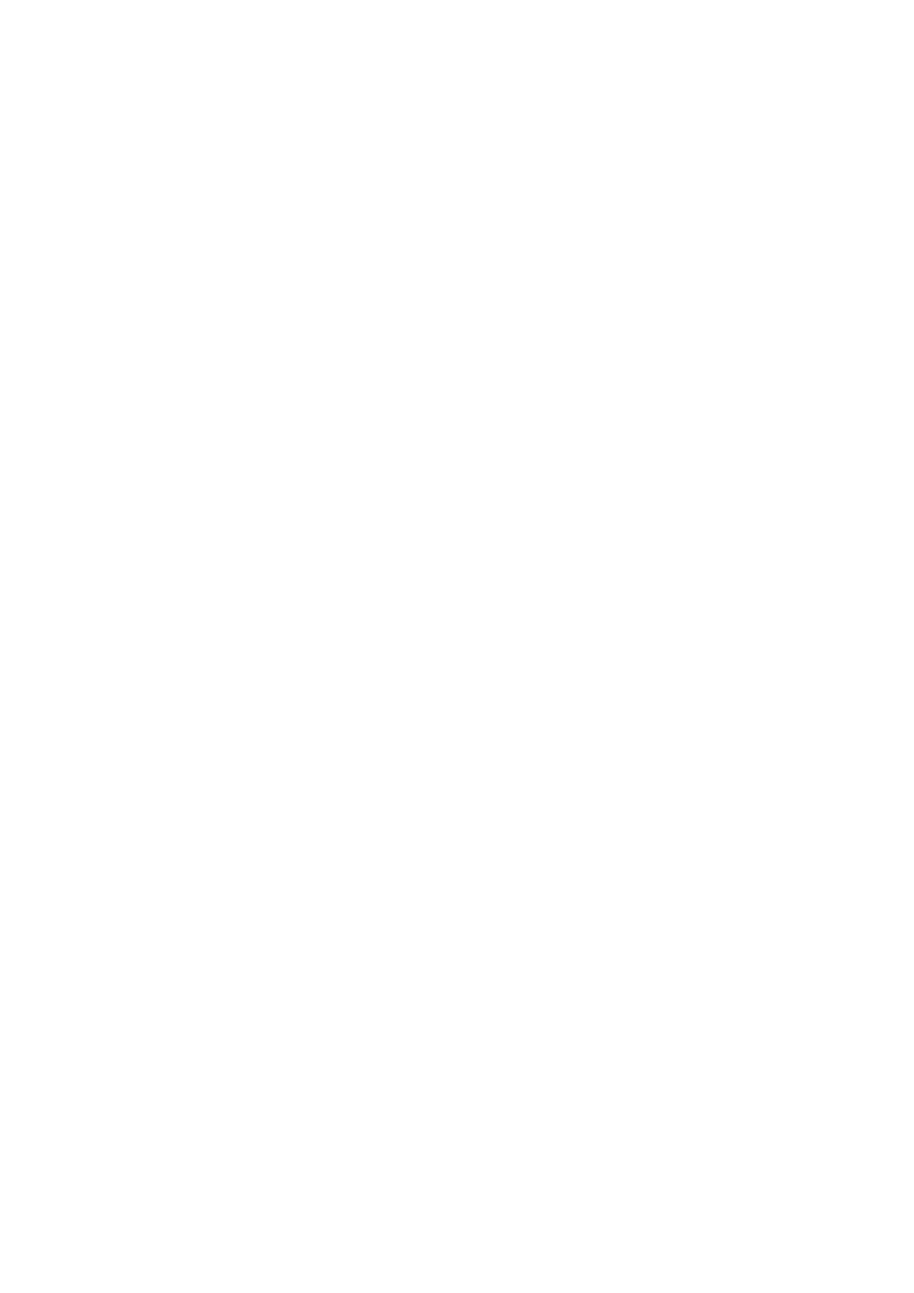
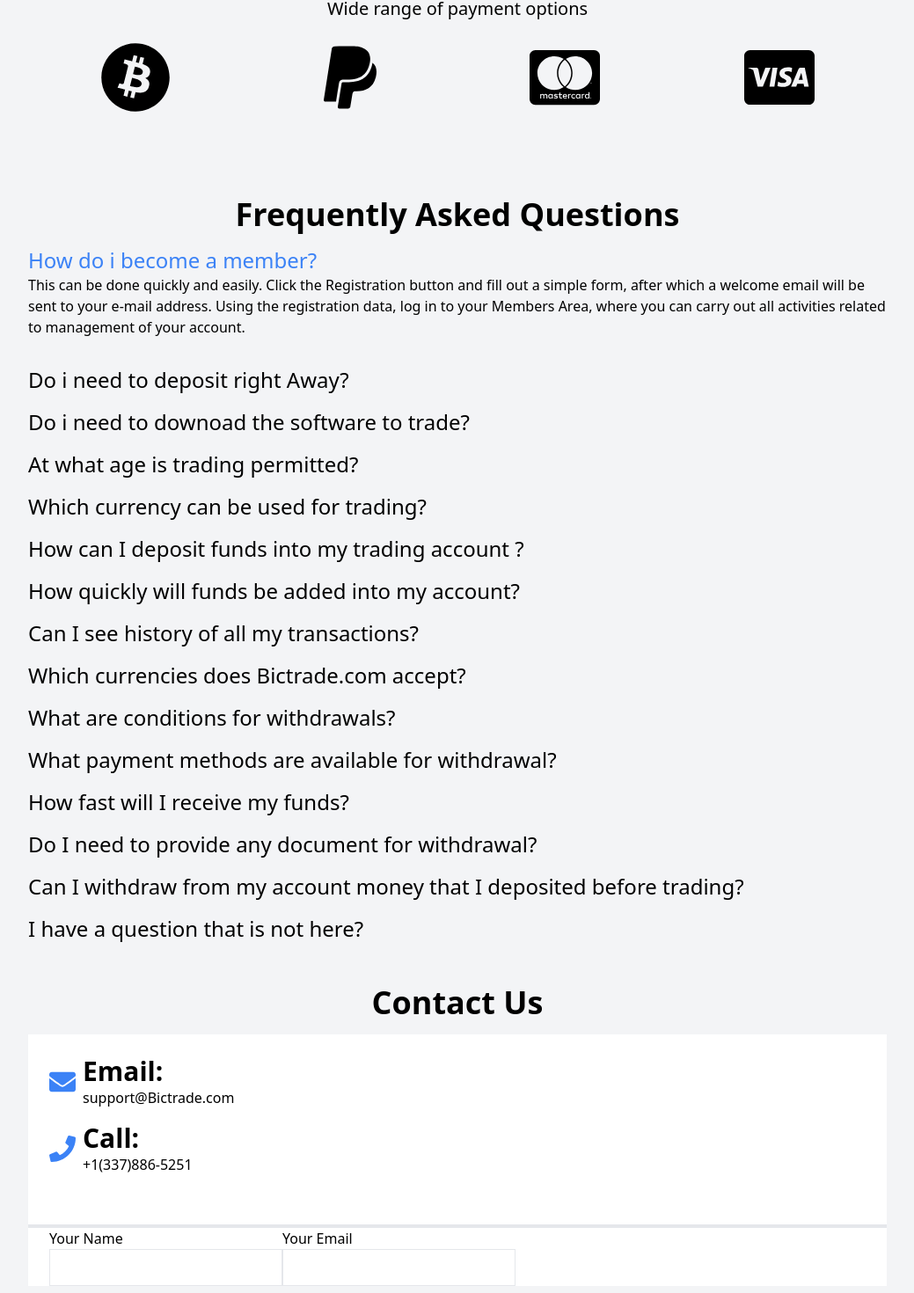
Before and after one commit to boymeetsblockchain/Broker-site, a Next.js app: page / in a window 1280 px wide. Shown: the part 2960-4430 px from the top of the page at 88% size, without its empty margins (120-1159 px from the left). Before the commit the page ends 2892 px from the top, so only its background shows below. Built offline with nearby package versions, Linux system fonts and the light colour scheme.

Commit message:
continued working on the homepage

```diff
--- /dev/null
+++ b/components/Contact.tsx
@@ -0,0 +1,37 @@
+import { FaPhone, FaEnvelope} from "react-icons/fa"
+
+export default function Contact() {
+  return (
+    <div className="flex flex-col my-4 mx-32">
+      <h1 className="text-center text-4xl my-4 font-semibold">Contact Us</h1>
+       <div className="bg-white border-sm w-full p-6 border-b-4">
+        <div className="email flex items-center">
+          <FaEnvelope size={30}className="text-blue-500 mr-2 "/>
+           <div className="email-info">
+            <h1 className="text-3xl font-semibold">Email:</h1>
+            <p>support@Bictrade.com</p>
+           </div>
+        </div>
+        <div className="call flex my-4 items-center mb-8">
+          <FaPhone size={30}className="text-blue-500 mr-2 "/>
+           <div className="email-info">
+            <h1 className="text-3xl font-semibold">Call:</h1>
+            <p>+1(337)886-5251</p>
+           </div>
+        </div>
+       </div>
+        <form  className="bg-white w-full ">
+         <div className="name-eamil flex mx-6">
+         <div className="name">
+            <label htmlFor="Name">Your Name</label>
+            <input type="text" className="block px-4 py-2 border focus:outline-none"/>
+          </div>
+          <div className="email">
+            <label htmlFor="email">Your Email</label>
+            <input type="email" className="block  px-4 py-2 border bg-white w-full  focus:outline-none "/>
+          </div>
+         </div>
+        </form>
+    </div>
+  )
+}
--- /dev/null
+++ b/components/Frequent.tsx
@@ -0,0 +1,28 @@
+
+export default function Frequent() {
+  return (
+    <div className="flex flex-col mx-32 mt-16">
+      <h1 className="text-center text-4xl my-4 hover:text-blue-500 cursor-pointer font-semibold">Frequently Asked Questions</h1>
+        <p className="text-2xl  text-blue-500">How do i become a member?</p>
+        <p>This can be done quickly and easily. Click the Registration button and fill out a simple form, after which a welcome email will be sent to your e-mail address. Using the registration data, log in to your Members Area, where you can carry out all activities related to management of your account.</p>
+        <div className="freq mt-4">
+          <ul>
+          <li className="text-2xl my-4 hover:text-blue-500 cursor-pointer">Do i need to deposit right Away?</li>
+          <li className="text-2xl my-4 hover:text-blue-500 cursor-pointer">Do i need to downoad the software to trade?</li>
+          <li className="text-2xl my-4 hover:text-blue-500 cursor-pointer">At what age is trading permitted?</li>
+           <li className="text-2xl my-4 hover:text-blue-500 cursor-pointer">Which currency can be used for trading?</li>
+           <li className="text-2xl my-4 hover:text-blue-500 cursor-pointer">How can I deposit funds into my trading account ?</li>
+           <li className="text-2xl my-4 hover:text-blue-500 cursor-pointer">How quickly will funds be added into my account?</li>
+           <li className="text-2xl my-4 hover:text-blue-500 cursor-pointer">Can I see history of all my transactions?</li>
+           <li className="text-2xl my-4 hover:text-blue-500 cursor-pointer">Which currencies does Bictrade.com accept?</li>
+           <li className="text-2xl my-4 hover:text-blue-500 cursor-pointer">What are conditions for withdrawals?</li>
+           <li className="text-2xl my-4 hover:text-blue-500 cursor-pointer">What payment methods are available for withdrawal?</li>
+           <li className="text-2xl my-4 hover:text-blue-500 cursor-pointer">How fast will I receive my funds?</li>
+           <li className="text-2xl my-4 hover:text-blue-500 cursor-pointer">Do I need to provide any document for withdrawal?</li>
+           <li className="text-2xl my-4 hover:text-blue-500 cursor-pointer">Can I withdraw from my account money that I deposited before trading?</li>
+           <li className="text-2xl my-4 hover:text-blue-500 cursor-pointer">I have a question that is not here?</li>
+          </ul>
+        </div>
+    </div>
+  )
+}
--- /dev/null
+++ b/components/Payment.jsx
@@ -0,0 +1,15 @@
+import { FaBitcoin, FaPaypal,FaCcMastercard, FaCcVisa} from "react-icons/fa"
+export default function Payment() {
+  return (
+    <div className="flex flex-col justify-center mx-32">
+      <h1 className="text-center text-4xl font-semibold my-2">Payment </h1>
+      <p className="text-center text-xl my-2">Wide range of payment options</p>
+      <div className="icon flex my-4 justify-around">
+        <FaBitcoin size={80} />
+         <FaPaypal size={80} />
+         <FaCcMastercard size={80} />
+         <FaCcVisa size={80} />
+      </div>
+    </div>
+  )
+}
--- a/components/Testimonial.jsx
+++ b/components/Testimonial.jsx
@@ -8,7 +8,7 @@ const Testimonial = () => {
     <div className='py-4'>
         <div className='relative'>
             <div className='bg-gray-200 flex justify-center py-4'>
-                  <Image src={testone} alt width={450} height={200}/>
+                  <Image src={testone} alt='' width={450} height={200}/>
             </div>
         </div>
     </div>
--- a/package.json
+++ b/package.json
@@ -9,6 +9,10 @@
     "lint": "next lint"
   },
   "dependencies": {
+    "@fortawesome/fontawesome-svg-core": "^6.2.1",
+    "@fortawesome/free-regular-svg-icons": "^6.2.1",
+    "@fortawesome/free-solid-svg-icons": "^6.2.1",
+    "@fortawesome/react-fontawesome": "^0.2.0",
     "@types/node": "18.11.9",
     "@types/react": "18.0.25",
     "@types/react-dom": "18.0.9",
--- a/pages/index.tsx
+++ b/pages/index.tsx
@@ -6,6 +6,9 @@ import Process from "../components/Process"
 import { useContextState } from "../context/context"
 import Objectives from "../components/Objectives"
 import Testimonial from "../components/Testimonial"
+import Payment from "../components/Payment"
+import Frequent from "../components/Frequent"
+import Contact from "../components/Contact"
 
 export default function Index() {
   const {sidebar} = useContextState()
@@ -19,6 +22,9 @@ export default function Index() {
       <Service/>
       <Objectives/>
       <Testimonial />
+      <Payment/>
+      <Frequent/>
+      <Contact/>
     </div>
   )
 }
```
Also changed, not shown: 1 other file (tests, documents, lock files or other folders).
